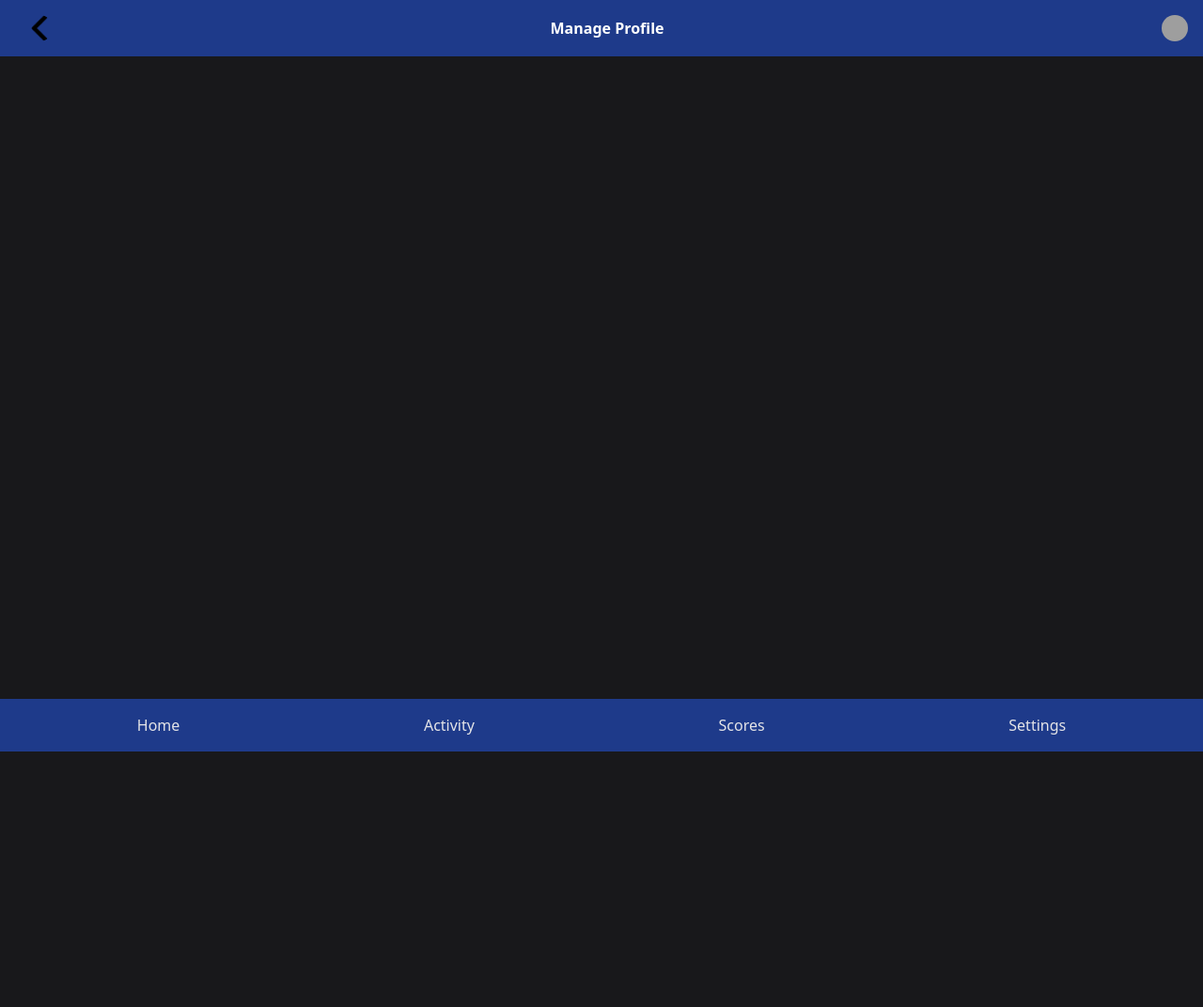
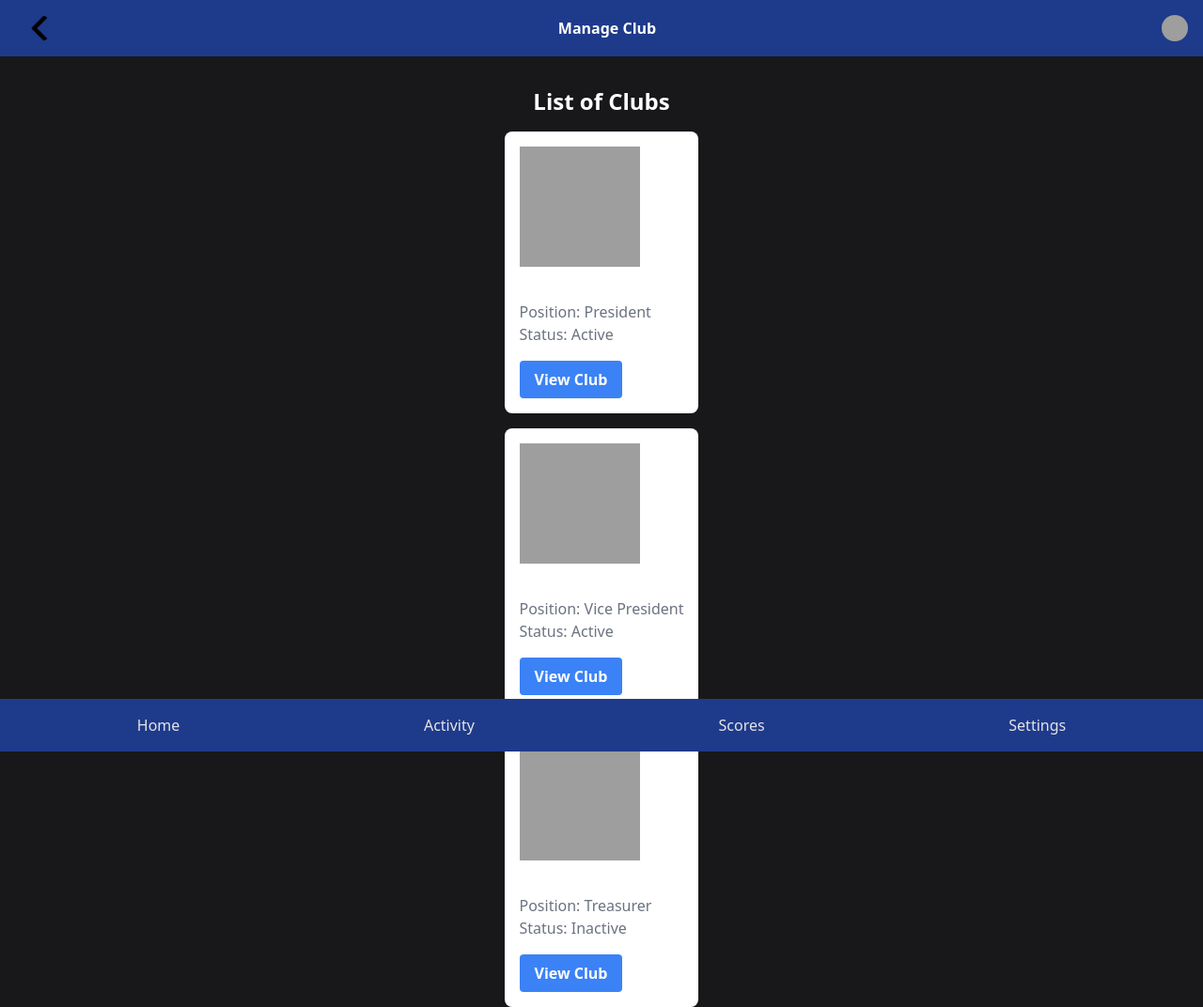
Before and after one commit to 22FTT1500/Ep-Quest, a PHP site: page /manageclub.php in a window 1280 px wide. Shown: the whole page at 94% size. Before the commit the page ends 800 px from the top, so only its background shows below. Run offline with PHP 8.4, Linux system fonts and the light colour scheme; some libraries are stand-ins or nearby versions; grey boxes are pictures that could not be loaded.

Commit message:
add box for listing

```diff
--- a/manageclub.php
+++ b/manageclub.php
@@ -21,7 +21,7 @@
                     <!-- add center title -->
                 </div>
                 <div class="justify-self-center ml-3">
-                    <h1 class="font-bold">Manage Profile</h1>
+                    <h1 class="font-bold">Manage Club</h1>
                 </div>
                 <div>
                     <img src="./assets/bell.png" alt="profile" class="rounded-full ml-3 size-7" />
@@ -29,8 +29,32 @@
             </div>
         </div>
 
-
-
+        <div class="flex flex-col items-center mt-8">
+            <h2 class="text-2xl font-bold mb-4">List of Clubs</h2>
+            <div class="grid grid-rows-3 gap-4">
+                <div class="bg-white rounded-lg p-4">
+                    <img src="club1.jpg" alt="Club 1" class="w-32 h-32 mb-2">
+                    <h3 class="text-lg font-bold">Club 1</h3>
+                    <p class="text-gray-500">Position: President</p>
+                    <p class="text-gray-500">Status: Active</p>
+                    <button class="bg-blue-500 hover:bg-blue-700 text-white font-bold py-2 px-4 rounded mt-4">View Club</button>
+                </div>
+                <div class="bg-white rounded-lg p-4">
+                    <img src="club2.jpg" alt="Club 2" class="w-32 h-32 mb-2">
+                    <h3 class="text-lg font-bold">Club 2</h3>
+                    <p class="text-gray-500">Position: Vice President</p>
+                    <p class="text-gray-500">Status: Active</p>
+                    <button class="bg-blue-500 hover:bg-blue-700 text-white font-bold py-2 px-4 rounded mt-4">View Club</button>
+                </div>
+                <div class="bg-white rounded-lg p-4">
+                    <img src="club3.jpg" alt="Club 3" class="w-32 h-32 mb-2">
+                    <h3 class="text-lg font-bold">Club 3</h3>
+                    <p class="text-gray-500">Position: Treasurer</p>
+                    <p class="text-gray-500">Status: Inactive</p>
+                    <button class="bg-blue-500 hover:bg-blue-700 text-white font-bold py-2 px-4 rounded mt-4">View Club</button>
+                </div>
+            </div>
+        </div>
 
 
         <div class="p-4 bg-blue-900 fixed bottom-0 w-full">
```
